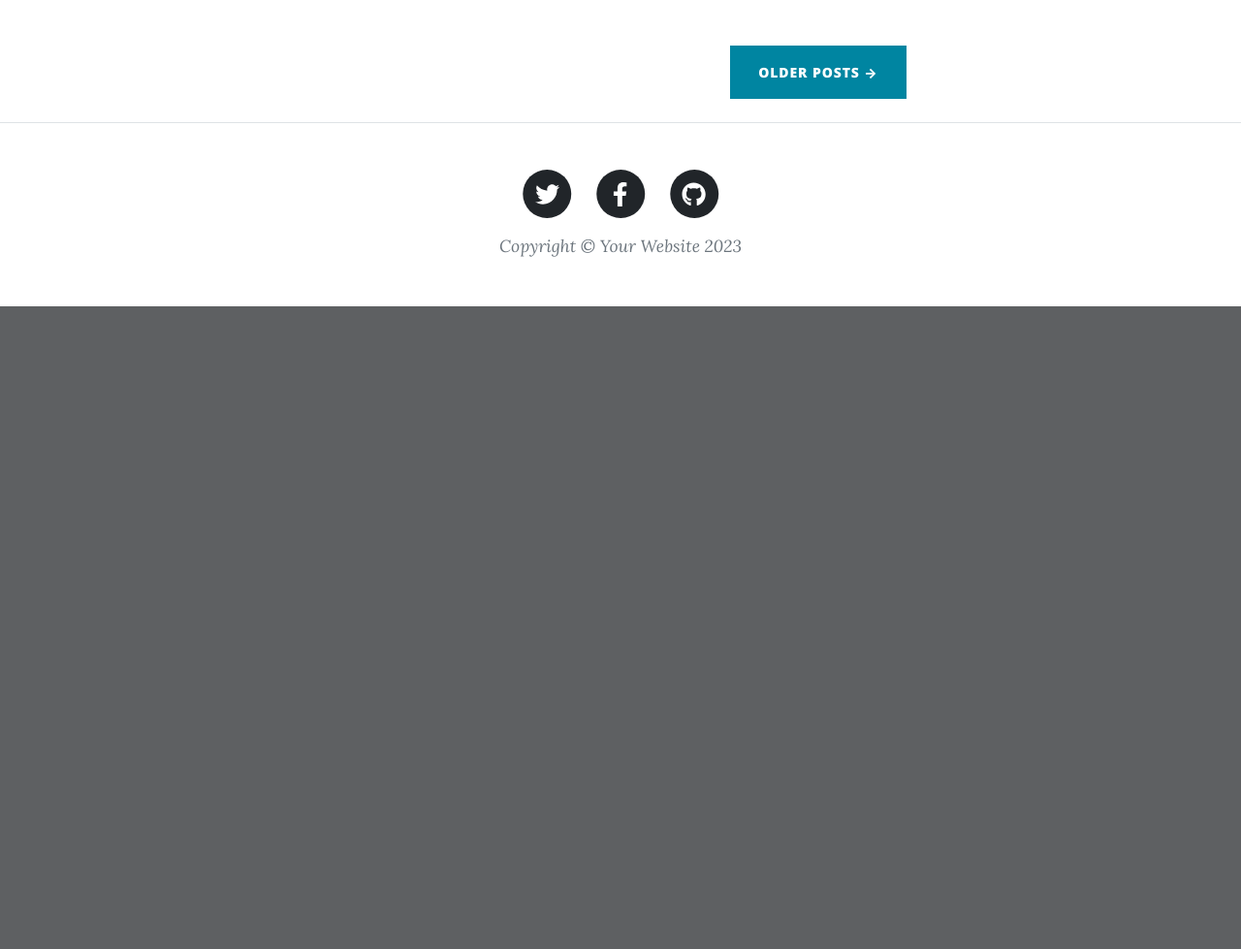
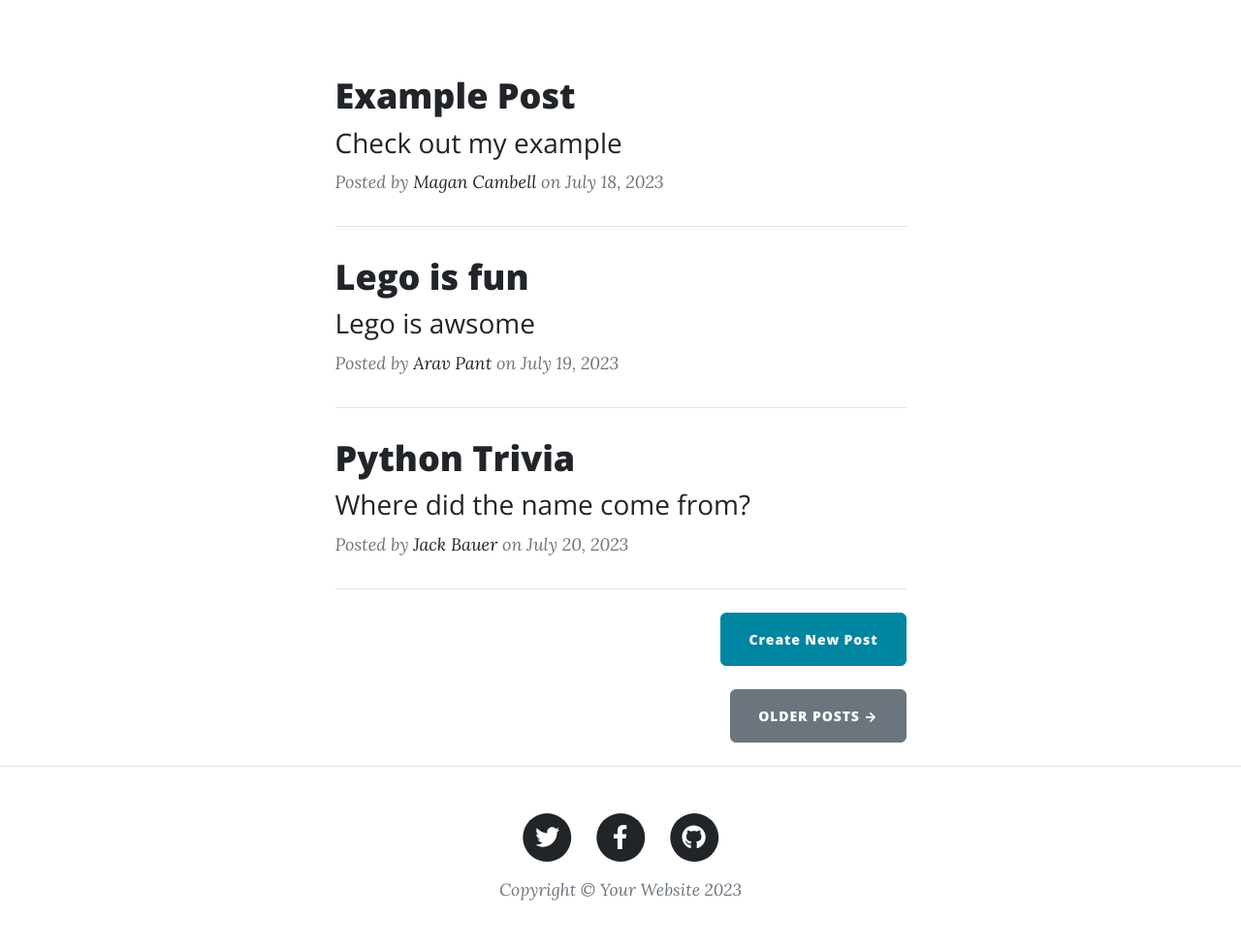
Before and after one commit to adn87/Blog_Project, a Flask app: page / in a window 1280 px wide. Shown: the part 533-1512 px from the top of the page at 97% size. Before the commit the page ends 849 px from the top, so only its background shows below. Run offline with Flask 3, Linux system fonts and the light colour scheme; some libraries are stand-ins or nearby versions.

Commit message:
Blog_Project_005
- Be able to get Blog Post items using flask-SQLAlchemy

```diff
--- a/main.py
+++ b/main.py
@@ -1,50 +1,78 @@
-from flask import Flask, render_template, request
-import requests
-import smtplib
+from flask import Flask, render_template, redirect, url_for
+from flask_bootstrap import Bootstrap5
+from flask_sqlalchemy import SQLAlchemy
+from flask_wtf import FlaskForm
+from wtforms import StringField, SubmitField
+from wtforms.validators import DataRequired, URL
+from flask_ckeditor import CKEditor, CKEditorField
+from datetime import date
 
-posts = requests.get("https://api.npoint.io/b913b4a2760c49544930").json()
-OWN_EMAIL = "YOUR OWN EMAIL ADDRESS"
-OWN_PASSWORD = "YOUR EMAIL ADDRESS PASSWORD"
+'''
+Make sure the required packages are installed:
+Open the Terminal in PyCharm (bottom left).
+
+On Windows type:
+python -m pip install -r requirements.txt
+
+On MacOS type:
+pip3 install -r requirements.txt
+
+This will install the packages from the requirements.txt for this project.
+'''
+
 app = Flask(__name__)
+app.config['SECRET_KEY'] = '8BYkEfBA6O6donzWlSihBXox7C0sKR6b'
+Bootstrap5(app)
+
+# CONNECT TO DB
+app.config['SQLALCHEMY_DATABASE_URI'] = 'sqlite:///posts.db'
+db = SQLAlchemy()
+db.init_app(app)
+
+
+# CONFIGURE TABLE
+class BlogPost(db.Model):
+    id = db.Column(db.Integer, primary_key=True)
+    title = db.Column(db.String(250), unique=True, nullable=False)
+    subtitle = db.Column(db.String(250), nullable=False)
+    date = db.Column(db.String(250), nullable=False)
+    body = db.Column(db.Text, nullable=False)
+    author = db.Column(db.String(250), nullable=False)
+    img_url = db.Column(db.String(250), nullable=False)
+
+
+with app.app_context():
+    db.create_all()
 
 
 @app.route('/')
 def get_all_posts():
+    result = db.session.execute(db.select(BlogPost))
+    posts = result.scalars().all()
     return render_template("index.html", all_posts=posts)
 
 
+@app.route('/post/<int:post_id>')
+def show_post(post_id):
+    requested_post = db.get_or_404(BlogPost, post_id)
+    return render_template("post.html", post=requested_post)
+
+
+# TODO: add_new_post() to create a new blog post
+
+# TODO: edit_post() to change an existing blog post
+
+# TODO: delete_post() to remove a blog post from the database
+
+# Below is the code from previous lessons. No changes needed.
 @app.route("/about")
 def about():
     return render_template("about.html")
 
 
-@app.route("/contact", methods=["GET", "POST"])
+@app.route("/contact")
 def contact():
-    if request.method == "POST":
-        data = request.form
-        print(data['name'])
-        print(data['email'])
-        print(data['phone'])
-        print(data['message'])
-        return render_template("contact.html", msg_sent=True)
-    return render_template("contact.html", msg_sent=False)
-
-
-def send_email(name, email, phone, message):
-    email_message = f"Subject:New Message\n\nName: {name}\nEmail: {email}\nPhone: {phone}\nMessage:{message}"
-    with smtplib.SMTP("smtp.gmail.com") as connection:
-        connection.starttls()
-        connection.login(OWN_EMAIL, OWN_PASSWORD)
-        connection.sendmail(OWN_EMAIL, OWN_EMAIL, email_message)
-
-
-@app.route("/post/<int:index>")
-def show_post(index):
-    requested_post = None
-    for blog_post in posts:
-        if blog_post["id"] == index:
-            requested_post = blog_post
-    return render_template("post.html", post=requested_post)
+    return render_template("contact.html")
 
 
 if __name__ == "__main__":
--- a/requirements.txt
+++ b/requirements.txt
@@ -1,2 +1,6 @@
+Bootstrap_Flask==2.2.0
 Flask==2.3.2
-Requests==2.31.0
+Flask_CKEditor==0.4.6
+flask_sqlalchemy==3.0.5
+Flask_WTF==1.2.1
+WTForms==3.0.1
--- a/templates/header.html
+++ b/templates/header.html
@@ -2,34 +2,84 @@
 <html lang="en">
   <head>
     <meta charset="utf-8" />
-        <meta name="viewport" content="width=device-width, initial-scale=1, shrink-to-fit=no" />
+    <meta
+      name="viewport"
+      content="width=device-width, initial-scale=1, shrink-to-fit=no"
+    />
     <meta name="description" content="" />
     <meta name="author" content="" />
     <title>Clean Blog - Start Bootstrap Theme</title>
-        <link rel="icon" type="image/x-icon" href="{{ url_for('static', filename='assets/favicon.ico') }}" />
+    {% block styles %}
+    <!-- Load Bootstrap-Flask CSS here -->
+    {{ bootstrap.load_css() }}
+    <link
+      rel="icon"
+      type="image/x-icon"
+      href="{{ url_for('static', filename='assets/favicon.ico') }}"
+    />
     <!-- Font Awesome icons (free version)-->
-        <script src="https://use.fontawesome.com/releases/v6.3.0/js/all.js" crossorigin="anonymous"></script>
+    <script
+      src="https://use.fontawesome.com/releases/v6.3.0/js/all.js"
+      crossorigin="anonymous"
+    ></script>
     <!-- Google fonts-->
-        <link href="https://fonts.googleapis.com/css?family=Lora:400,700,400italic,700italic" rel="stylesheet" type="text/css" />
-        <link href="https://fonts.googleapis.com/css?family=Open+Sans:300italic,400italic,600italic,700italic,800italic,400,300,600,700,800" rel="stylesheet" type="text/css" />
+    <link
+      href="https://fonts.googleapis.com/css?family=Lora:400,700,400italic,700italic"
+      rel="stylesheet"
+      type="text/css"
+    />
+    <link
+      href="https://fonts.googleapis.com/css?family=Open+Sans:300italic,400italic,600italic,700italic,800italic,400,300,600,700,800"
+      rel="stylesheet"
+      type="text/css"
+    />
     <!-- Core theme CSS (includes Bootstrap)-->
-        <link href="{{ url_for('static', filename='css/styles.css') }}" rel="stylesheet" />
+    <link
+      href="{{ url_for('static', filename='css/styles.css') }}"
+      rel="stylesheet"
+    />
+    {% endblock %}
   </head>
   <body>
     <!-- Navigation-->
     <nav class="navbar navbar-expand-lg navbar-light" id="mainNav">
       <div class="container px-4 px-lg-5">
-                <a class="navbar-brand" href="index.html">Start Bootstrap</a>
-                <button class="navbar-toggler" type="button" data-bs-toggle="collapse" data-bs-target="#navbarResponsive" aria-controls="navbarResponsive" aria-expanded="false" aria-label="Toggle navigation">
+        <a class="navbar-brand" href="/">Start Bootstrap</a>
+        <button
+          class="navbar-toggler"
+          type="button"
+          data-bs-toggle="collapse"
+          data-bs-target="#navbarResponsive"
+          aria-controls="navbarResponsive"
+          aria-expanded="false"
+          aria-label="Toggle navigation"
+        >
           Menu
           <i class="fas fa-bars"></i>
         </button>
         <div class="collapse navbar-collapse" id="navbarResponsive">
           <ul class="navbar-nav ms-auto py-4 py-lg-0">
-                        <li class="nav-item"><a class="nav-link px-lg-3 py-3 py-lg-4" href="{{ url_for('get_all_posts') }}">Home</a></li>
-                        <li class="nav-item"><a class="nav-link px-lg-3 py-3 py-lg-4" href="{{ url_for('about') }}">About</a></li>
-                        <!-- <li class="nav-item"><a class="nav-link px-lg-3 py-3 py-lg-4" href="post.html">Sample Post</a></li> -->
-                        <li class="nav-item"><a class="nav-link px-lg-3 py-3 py-lg-4" href="{{ url_for('contact') }}">Contact</a></li>
+            <li class="nav-item">
+              <a
+                class="nav-link px-lg-3 py-3 py-lg-4"
+                href="{{ url_for('get_all_posts') }}"
+                >Home</a
+              >
+            </li>
+            <li class="nav-item">
+              <a
+                class="nav-link px-lg-3 py-3 py-lg-4"
+                href="{{ url_for('about') }}"
+                >About</a
+              >
+            </li>
+            <li class="nav-item">
+              <a
+                class="nav-link px-lg-3 py-3 py-lg-4"
+                href="{{ url_for('contact') }}"
+                >Contact</a
+              >
+            </li>
           </ul>
         </div>
       </div>
--- a/templates/index.html
+++ b/templates/index.html
@@ -1,8 +1,10 @@
 {% include "header.html" %}
 
 <!-- Page Header-->
-<!--        <header class="masthead" style="background-image: url({{ url_for('static', filename='assets/img/home-bg.jpg') }})">-->
-        <header class="masthead" style="background-image: url('https://images.unsplash.com/photo-1470092306007-055b6797ca72?ixlib=rb-1.2.1&auto=format&fit=crop&w=668&q=80')">
+<header
+  class="masthead"
+  style="background-image: url('../static/assets/img/home-bg.jpg')"
+>
   <div class="container position-relative px-4 px-lg-5">
     <div class="row gx-4 gx-lg-5 justify-content-center">
       <div class="col-md-10 col-lg-8 col-xl-7">
@@ -18,26 +20,38 @@
 <div class="container px-4 px-lg-5">
   <div class="row gx-4 gx-lg-5 justify-content-center">
     <div class="col-md-10 col-lg-8 col-xl-7">
-
       <!-- Post preview-->
       {% for post in all_posts %}
       <div class="post-preview">
-                        <a href="{{ url_for('show_post', index=post.id) }}">
+        <a href="{{ url_for('show_post', post_id=post.id) }}">
           <h2 class="post-title">{{ post.title }}</h2>
           <h3 class="post-subtitle">{{ post.subtitle }}</h3>
         </a>
+        <!-- TODO: Add code to delete posts below -->
         <p class="post-meta">
           Posted by
-                            <a href="#!">{{ post.author }}</a>
-                            on {{ post.date }}
+          <a href="#">{{post.author}}</a>
+          on {{post.date}}
         </p>
       </div>
       <!-- Divider-->
       <hr class="my-4" />
       {% endfor %}
 
+      <!-- New Post -->
+      <div class="d-flex justify-content-end mb-4">
+      <!-- TODO: Adding new posts -->
+        <a
+          class="btn btn-primary float-right"
+          href="TODO: add code to add_new_post here"
+          >Create New Post</a
+        >
+      </div>
+
       <!-- Pager-->
-                    <div class="d-flex justify-content-end mb-4"><a class="btn btn-primary text-uppercase" href="#!">Older Posts →</a></div>
+      <div class="d-flex justify-content-end mb-4">
+        <a class="btn btn-secondary text-uppercase" href="#!">Older Posts →</a>
+      </div>
     </div>
   </div>
 </div>
```
Also changed, not shown: templates/contact.html (+4 -5 lines), templates/make-post.html (added, +32 -0 lines), templates/post.html (+15 -5 lines), instance/posts.db (added), static/assets/img/edit-bg.jpg (added), templates/footer.html (indentation only). Lines whose indentation alone changed are shown as unchanged.
